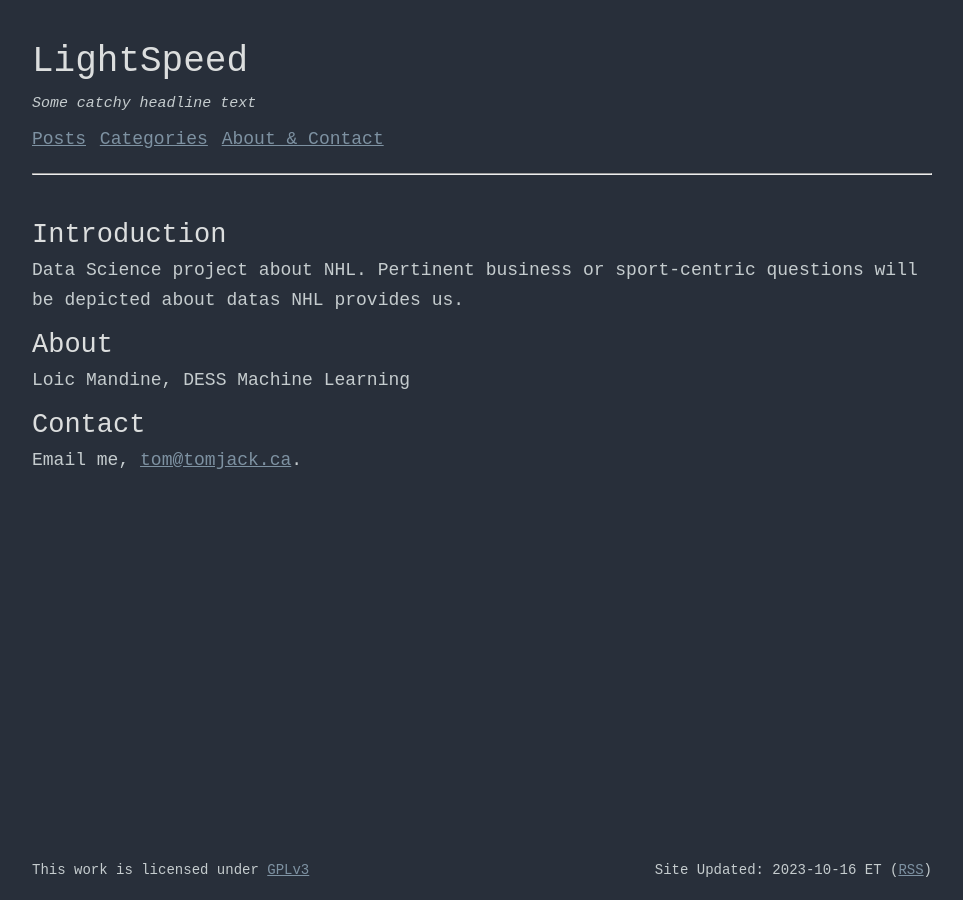
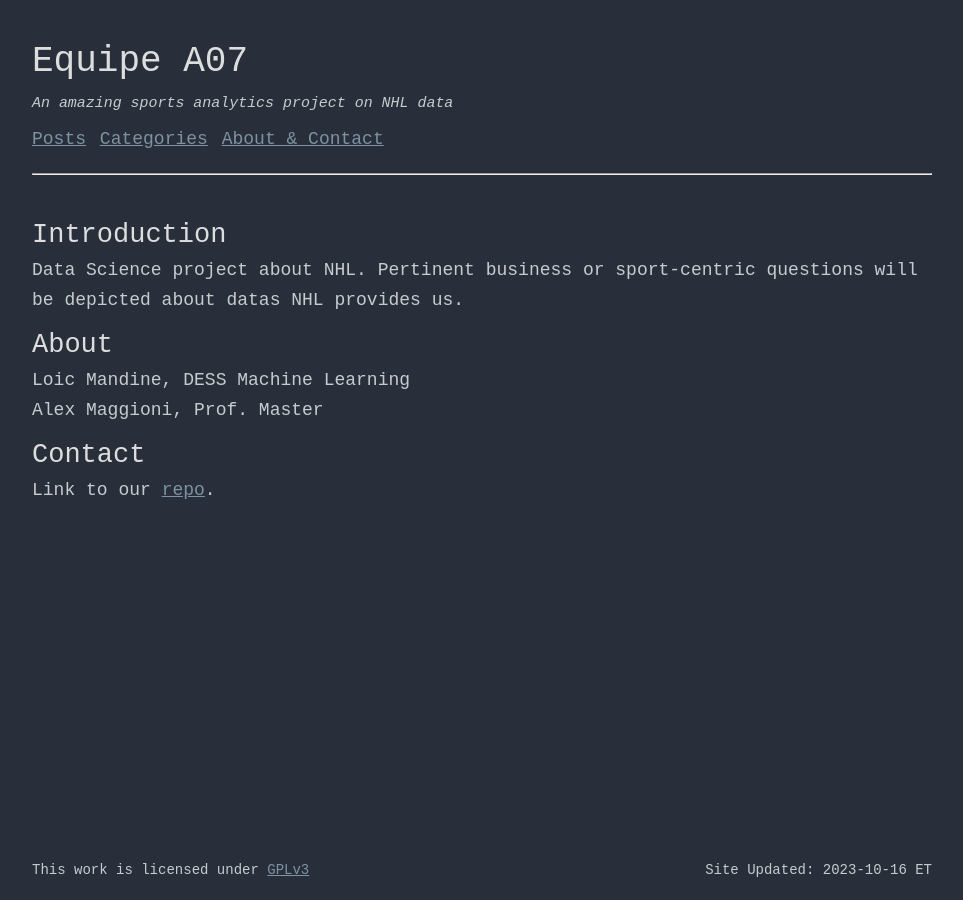
Before and after one commit to AlexMaggioni/NHL_Project, a Jekyll site: the page built from blog_website/index.md, in a window 1280 px wide. Shown: the whole page, without its empty margins (158-1121 px from the left). Built offline with Jekyll 4.4.1, drawn with Linux system fonts in a browser that asks for light colours.

Commit message:
UPDATE home page look of the blog

```diff
--- a/blog_website/_includes/footer.html
+++ b/blog_website/_includes/footer.html
@@ -1,6 +1,6 @@
 <div class="footer">
     <span class="footer-text float-left">This work is licensed under <a rel="license" href="https://www.gnu.org/licenses/gpl-3.0.en.html" target="_blank">GPLv3</a></span>
     <span class="footer-text float-right">
-    Site Updated: {{ site.time | date: '%Y-%m-%d' }} {{ site.timezone_short }} (<a href="/feed.xml" target="_blank">RSS</a>)
+    Site Updated: {{ site.time | date: '%Y-%m-%d' }} {{ site.timezone_short }}
   </span>
 </div>
--- a/blog_website/_includes/header.html
+++ b/blog_website/_includes/header.html
@@ -1,7 +1,7 @@
 <div class="header">
-    <h1>LightSpeed</h1>
+    <h1>Equipe A07</h1>
     <br>
-    <h5><i>Some catchy headline text</i></h5>
+    <h5><i>An amazing sports analytics project on NHL data</i></h5>
     <br>
     {% include nav.html %}
     <hr>
--- a/blog_website/index.md
+++ b/blog_website/index.md
@@ -2,12 +2,16 @@
 layout: default
 title: NHL In-depth analysis
 ---
+## Introduction
 
-## Introduction
 Data Science project about NHL. Pertinent business or sport-centric questions will be depicted about datas NHL provides us.
 
 ## About
+
 Loic Mandine, DESS Machine Learning
 
+Alex Maggioni, Prof. Master
+
 ## Contact
-Email me, [tom@tomjack.ca](mailto:tom@tomjack.ca).
+
+Link to our [repo](https://github.com/AlexMaggioni/IFT6758_NHL "github repo").
```
